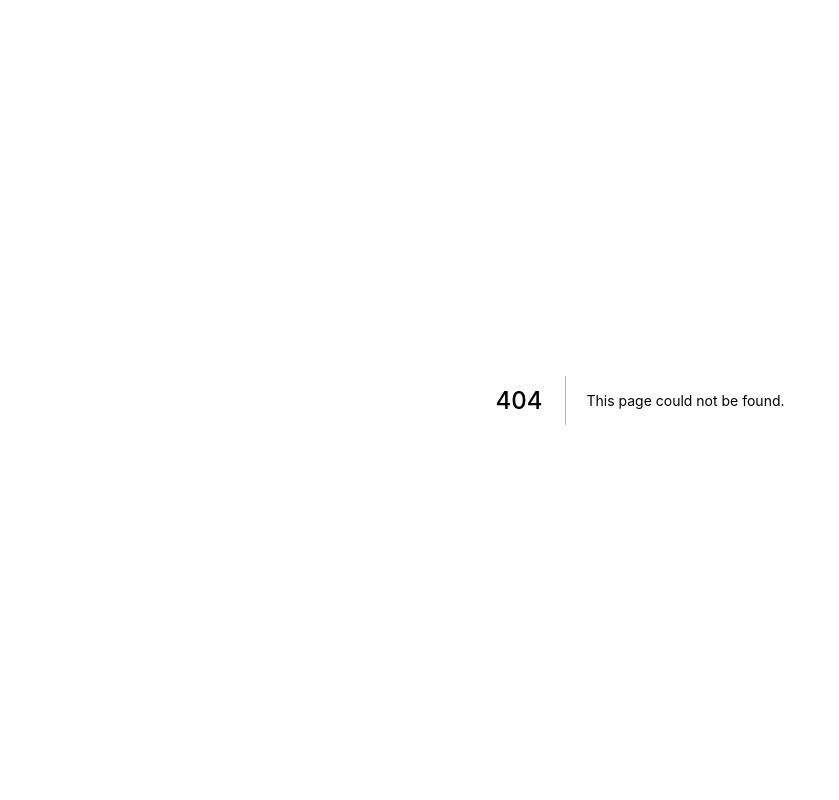
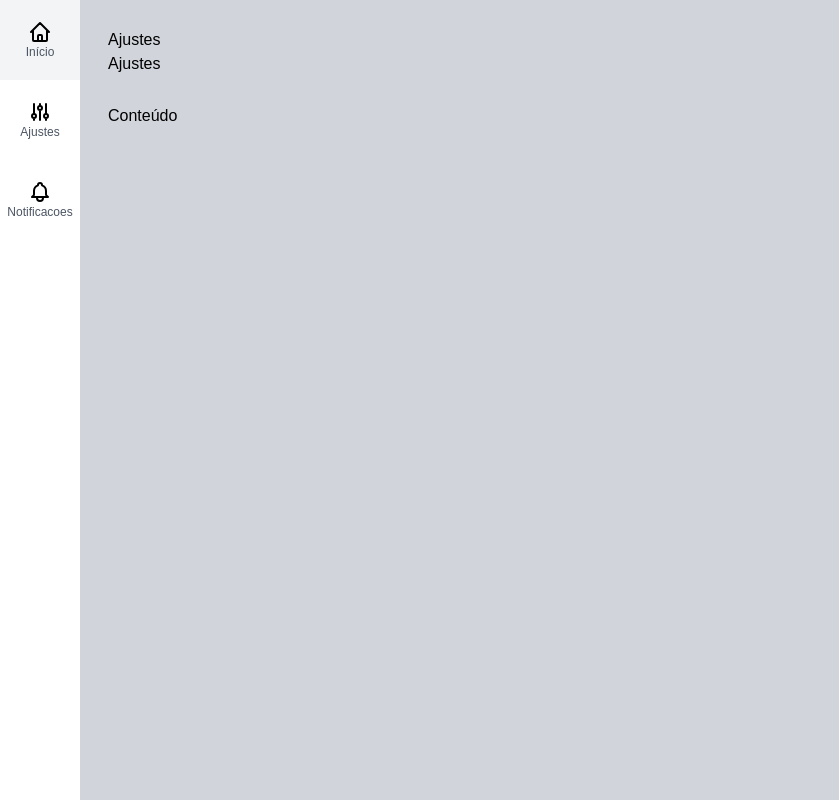
Before and after one commit to vncsreis/next-cod3r-admin-template, a Next.js app: page /ajustes in a window 1280 px wide. Before the commit this address had no page. Shown: the whole page, without its empty margins (0-839 px from the left). Built offline with nearby package versions, Linux system fonts and the light colour scheme.

Commit message:
Menu lateral

```diff
--- /dev/null
+++ b/src/components/icons/index.tsx
@@ -0,0 +1,52 @@
+// fonte: https://heroicons.com/
+
+export const IconeInicio = (
+  <svg
+    xmlns="http://www.w3.org/2000/svg"
+    className="h-6 w-6"
+    fill="none"
+    viewBox="0 0 24 24"
+    stroke="currentColor"
+  >
+    <path
+      strokeLinecap="round"
+      strokeLinejoin="round"
+      strokeWidth={2}
+      d="M3 12l2-2m0 0l7-7 7 7M5 10v10a1 1 0 001 1h3m10-11l2 2m-2-2v10a1 1 0 01-1 1h-3m-6 0a1 1 0 001-1v-4a1 1 0 011-1h2a1 1 0 011 1v4a1 1 0 001 1m-6 0h6"
+    />
+  </svg>
+);
+
+export const IconeAjustes = (
+  <svg
+    xmlns="http://www.w3.org/2000/svg"
+    className="h-6 w-6"
+    fill="none"
+    viewBox="0 0 24 24"
+    stroke="currentColor"
+  >
+    <path
+      strokeLinecap="round"
+      strokeLinejoin="round"
+      strokeWidth={2}
+      d="M12 6V4m0 2a2 2 0 100 4m0-4a2 2 0 110 4m-6 8a2 2 0 100-4m0 4a2 2 0 110-4m0 4v2m0-6V4m6 6v10m6-2a2 2 0 100-4m0 4a2 2 0 110-4m0 4v2m0-6V4"
+    />
+  </svg>
+);
+
+export const IconeSino = (
+  <svg
+    xmlns="http://www.w3.org/2000/svg"
+    className="h-6 w-6"
+    fill="none"
+    viewBox="0 0 24 24"
+    stroke="currentColor"
+  >
+    <path
+      strokeLinecap="round"
+      strokeLinejoin="round"
+      strokeWidth={2}
+      d="M15 17h5l-1.405-1.405A2.032 2.032 0 0118 14.158V11a6.002 6.002 0 00-4-5.659V5a2 2 0 10-4 0v.341C7.67 6.165 6 8.388 6 11v3.159c0 .538-.214 1.055-.595 1.436L4 17h5m6 0v1a3 3 0 11-6 0v-1m6 0H9"
+    />
+  </svg>
+);
--- /dev/null
+++ b/src/components/template/MenuItem.tsx
@@ -0,0 +1,29 @@
+import Link from "next/link";
+
+interface MenuItemProps {
+  url: string;
+  texto: string;
+  icone: any;
+}
+
+export function MenuItem(props: MenuItemProps) {
+  return (
+    <li className={`hover:bg-gray-100`}>
+      <Link href={props.url}>
+        <a
+          className={`
+        flex flex-col justify-center items-center h-20 w-20`}
+        >
+          {props.icone}
+          <span
+            className={`
+            text-xs font-light text-gray-600
+          `}
+          >
+            {props.texto}
+          </span>
+        </a>
+      </Link>
+    </li>
+  );
+}
--- a/src/components/template/MenuLateral.tsx
+++ b/src/components/template/MenuLateral.tsx
@@ -1,7 +1,14 @@
+import { IconeAjustes, IconeInicio, IconeSino } from "../icons";
+import { MenuItem } from "./MenuItem";
+
 export function MenuLateral() {
   return (
     <aside>
-      <h1>Menu</h1>
+      <ul>
+        <MenuItem url="/" texto="Início" icone={IconeInicio} />
+        <MenuItem url="/ajustes" texto="Ajustes" icone={IconeAjustes} />
+        <MenuItem url="/notificacoes" texto="Notificacoes" icone={IconeSino} />
+      </ul>
     </aside>
   );
 }
--- /dev/null
+++ b/src/pages/ajustes.tsx
@@ -0,0 +1,12 @@
+import type { NextPage } from "next";
+import { Layout } from "../components/template/Layout";
+
+const Ajustes: NextPage = () => {
+  return (
+    <Layout titulo="Ajustes" subtitulo="Ajustes">
+      <h3>Conteúdo</h3>
+    </Layout>
+  );
+};
+
+export default Ajustes;
--- /dev/null
+++ b/src/pages/notificacoes.tsx
@@ -0,0 +1,12 @@
+import type { NextPage } from "next";
+import { Layout } from "../components/template/Layout";
+
+const Notificacoes: NextPage = () => {
+  return (
+    <Layout titulo="Notificações" subtitulo="Notificações">
+      <h3>Conteúdo</h3>
+    </Layout>
+  );
+};
+
+export default Notificacoes;
```
